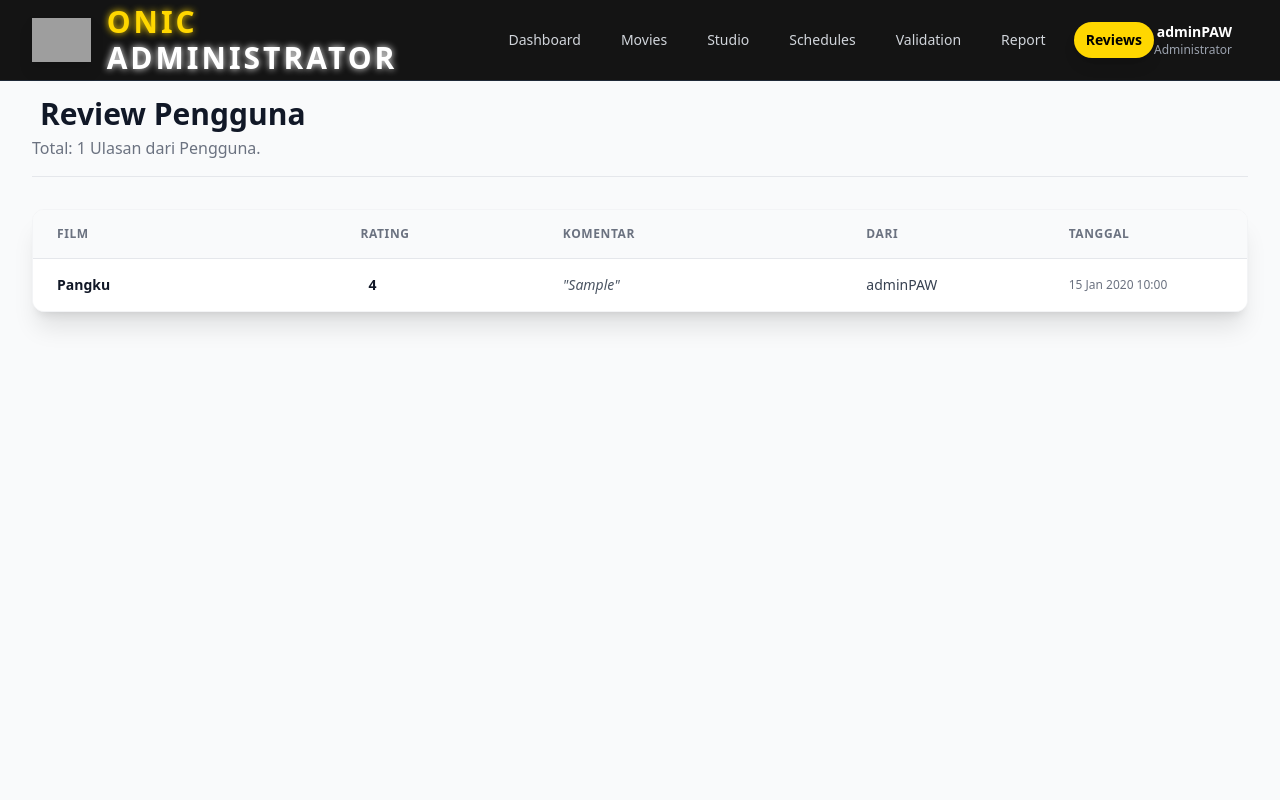
After one commit to zeovarince/PAW-Bioskop, a PHP site: page /admin/reviews.php in a window 1280 px wide. The commit adds this page. Run offline with PHP 8.4, Linux system fonts and the light colour scheme; a user stored in the database is signed in; data comes from the database, SQL or seed files in the repository; tables that the repository leaves empty hold one stand-in row (values such as "Sample post"); some libraries are stand-ins or nearby versions; grey boxes are pictures that could not be loaded.

Commit message:
add review (admin) + navbar update

```diff
--- a/admin/index.php
+++ b/admin/index.php
@@ -84,6 +84,7 @@ $tampil_soon = mysqli_query($conn, $query_soon);
                             <?php endif; ?>
                         </a>
                         <a href="report.php" class="text-gray-300 hover:text-cinemaRed px-3 py-2 rounded-md text-sm font-medium transition">Report</a>
+                        <a href="reviews.php" class="text-gray-300 hover:text-cinemaRed px-3 py-2 rounded-md text-sm font-medium transition">Reviews</a>
                     </div>
                 </div>
                 <div class="flex items-center gap-4">
@@ -174,6 +175,7 @@ $tampil_soon = mysqli_query($conn, $query_soon);
                                 <a href="manage_movie.php?id=<?= $movie['Id_movie'] ?>" class="mt-4 block w-full text-center bg-gray-100 hover:bg-cinemaRed hover:text-white text-gray-600 py-2 rounded-lg text-sm font-semibold transition">
                                     Edit Info
                                 </a>
+
                             </div>
                         </div>
                     <?php endwhile; ?>
--- a/admin/manage_studio.php
+++ b/admin/manage_studio.php
@@ -102,6 +102,7 @@ $all_studios = getStudios();
                         <a href="manage_studio.php" class="bg-cinemaGold text-black px-3 py-2 text-l rounded-full text-sm font-medium transition">Studios</a>
                         <a href="validation.php" class="text-gray-300 hover:text-cinemaRed px-3 py-2 rounded-md text-sm font-medium transition">Validation</a>
                         <a href="report.php" class="text-gray-300 hover:text-cinemaRed px-3 py-2 rounded-md text-sm font-medium transition">Report</a>
+                        <a href="reviews.php" class="text-gray-300 hover:text-cinemaRed px-3 py-2 rounded-md text-sm font-medium transition">Reviews</a>
                     </div>
                 </div>
 
--- a/admin/movies.php
+++ b/admin/movies.php
@@ -68,6 +68,7 @@ $movie_count = count($movies);
                         <a href="schedule.php" class="text-gray-300 hover:text-cinemaRed px-3 py-2 rounded-md text-sm font-medium transition">Schedules</a>
                         <a href="validation.php" class="text-gray-300 hover:text-cinemaRed px-3 py-2 rounded-md text-sm font-medium transition">Validation</a>
                         <a href="report.php" class="text-gray-300 hover:text-cinemaRed px-3 py-2 rounded-md text-sm font-medium transition">Report</a>
+                        <a href="reviews.php" class="text-gray-300 hover:text-cinemaRed px-3 py-2 rounded-md text-sm font-medium transition">Reviews</a>
                     </div>
                 </div>
 
--- a/admin/report.php
+++ b/admin/report.php
@@ -105,6 +105,8 @@ $result_transaksi = mysqli_query($conn, $query_transaksi);
                             Validation
                         </a>
                         <a href="report.php" class="bg-cinemaGold text-black-300 px-3 py-2 rounded-full text-sm font-medium transition">Report</a>
+                        <a href="reviews.php" class="text-gray-300 hover:text-cinemaRed px-3 py-2 rounded-md text-sm font-medium transition">Reviews</a>
+
                     </div>
                 </div>
 
--- /dev/null
+++ b/admin/reviews.php
@@ -0,0 +1,172 @@
+<?php
+session_start();
+if (!isset($_SESSION['login']) || $_SESSION['role'] != '1') {
+    header("Location: ../login.php");
+    exit;
+}
+include "../koneksi.php";
+include "../function.php"; // Memuat fungsi esc() dan getMovies()
+
+// Query untuk mengambil semua review dengan JOIN ke users dan movies
+$query_reviews = "
+    SELECT
+        r.rating,
+        r.komentar,
+        r.created_at,
+        u.username,
+        m.judul AS Judul_Film,
+        m.Id_movie
+    FROM reviews r
+    JOIN users u ON r.Id_user = u.Id_user
+    JOIN movies m ON r.Id_movie = m.Id_movie
+    ORDER BY r.created_at DESC
+";
+$result_reviews = mysqli_query($conn, $query_reviews);
+$review_count = mysqli_num_rows($result_reviews);
+$movies_list = getMovies(); // Untuk filter dropdown
+?>
+
+<!DOCTYPE html>
+<html lang="en">
+<head>
+    <meta charset="UTF-8">
+    <meta name="viewport" content="width=device-width, initial-scale=1.0">
+    <title>Manajemen Review - Onic Cinema Admin</title>
+    <link rel="icon" href="../logo.png">
+    <script src="https://cdn.tailwindcss.com"></script>
+    <link rel="stylesheet" href="https://unpkg.com/@phosphor-icons/web@2.1.1/src/css/icons.css">
+    <script>
+        tailwind.config = {
+            theme: {
+                extend: {
+                    colors: {
+                        cinemaBlack: '#141414',
+                        cinemaDark: '#1f1f1f',
+                        cinemaRed: '#E50914',
+                        cinemaGold: '#FFD700',
+                    }
+                }
+            }
+        }
+    </script>
+    <style>
+        .glass-nav {
+            background: rgba(20, 20, 20, 0.9);
+            backdrop-filter: blur(10px);
+        }
+        .star-fill {
+            color: #FFD700;
+        }
+    </style>
+</head>
+<body class="bg-gray-50 font-sans text-gray-800">
+
+    <!-- Navigasi Admin -->
+    <nav class="glass-nav fixed w-full z-50 bg-cinemaBlack border-b border-gray-800">
+        <div class="max-w-7xl mx-auto px-4 sm:px-6 lg:px-8">
+            <div class="flex items-center justify-between h-20">
+
+                <div class="flex items-center gap-4">
+                    <img src="../logo.png" alt="Onic Logo" class="h-11 w-auto object-contain drop-shadow-lg">
+                    <h1 class="text-3xl font-bold text-cinemaGold tracking-widest uppercase" style="text-shadow: 0px 0px 7px;">
+                        ONIC <span class="text-white">ADMINISTRATOR</span>
+                    </h1>
+                </div>
+
+                <div class="hidden md:block">
+                    <div class="ml-10 flex items-baseline space-x-4">
+                        <a href="index.php" class="text-gray-300 hover:text-cinemaRed px-3 py-2 rounded-md text-sm font-medium transition">Dashboard</a>
+                        <a href="movies.php" class="text-gray-300 hover:text-cinemaRed px-3 py-2 rounded-md text-sm font-medium transition">Movies</a>
+                        <a href="manage_studio.php" class="text-gray-300 hover:text-cinemaRed px-3 py-2 rounded-md text-sm font-medium transition">Studio</a>
+                        <a href="schedule.php" class="text-gray-300 hover:text-cinemaRed px-3 py-2 rounded-md text-sm font-medium transition">Schedules</a>
+                        <a href="validation.php" class="text-gray-300 hover:text-cinemaRed px-3 py-2 rounded-md text-sm font-medium transition">Validation</a>
+                        <a href="report.php" class="text-gray-300 hover:text-cinemaRed px-3 py-2 rounded-md text-sm font-medium transition">Report</a>
+                        <!-- Menu Review Aktif -->
+                        <a href="reviews.php" class="bg-cinemaGold text-black px-3 py-2 rounded-full text-sm font-bold transition shadow-lg">Reviews</a>
+                    </div>
+                </div>
+
+                <div class="flex items-center gap-4">
+                    <div class="hidden md:flex flex-col items-end">
+                        <span class="text-white text-sm font-bold"><?= isset($_SESSION['username']) ? $_SESSION['username'] : 'Admin' ?></span>
+                        <span class="text-gray-400 text-xs">Administrator</span>
+                    </div>
+                    <a href="../logout.php" class="text-gray-400 hover:text-white transition" title="Logout">
+                        <i class="ph ph-sign-out text-2xl"></i>
+                    </a>
+                </div>
+            </div>
+        </div>
+    </nav>
+
+    <!-- CONTENT -->
+    <div class="pt-24 pb-12 min-h-screen">
+        <div class="max-w-7xl mx-auto px-4 sm:px-6 lg:px-8">
+
+            <!-- Judul Halaman -->
+            <div class="mb-8 flex justify-between items-center border-b border-gray-200 pb-4">
+                <div>
+                    <h2 class="text-3xl font-extrabold text-gray-900 flex items-center gap-2">
+                        <i class="ph ph-star-half text-cinemaGold"></i> Review Pengguna
+                    </h2>
+                    <p class="text-gray-500 mt-1">Total: <?= $review_count ?> Ulasan dari Pengguna.</p>
+                </div>
+                <!-- Dropdown filter jika diperlukan (Dibiarkan sederhana dulu) -->
+            </div>
+
+            <!-- Tabel Daftar Reviews -->
+            <div class="bg-white shadow-xl rounded-xl overflow-hidden border border-gray-100">
+                <div class="overflow-x-auto">
+                    <table class="min-w-full divide-y divide-gray-200">
+                        <thead class="bg-gray-50">
+                            <tr>
+                                <th class="px-6 py-4 text-left text-xs font-bold text-gray-500 uppercase tracking-wider w-1/4">Film</th>
+                                <th class="px-6 py-4 text-left text-xs font-bold text-gray-500 uppercase tracking-wider w-1/6">Rating</th>
+                                <th class="px-6 py-4 text-left text-xs font-bold text-gray-500 uppercase tracking-wider w-1/4">Komentar</th>
+                                <th class="px-6 py-4 text-left text-xs font-bold text-gray-500 uppercase tracking-wider w-1/6">Dari</th>
+                                <th class="px-6 py-4 text-left text-xs font-bold text-gray-500 uppercase tracking-wider w-1/6">Tanggal</th>
+                            </tr>
+                        </thead>
+                        <tbody class="bg-white divide-y divide-gray-200">
+                            <?php if ($review_count > 0): ?>
+                                <?php while ($review = mysqli_fetch_assoc($result_reviews)): ?>
+                                    <tr>
+                                        <td class="px-6 py-4 text-sm font-bold text-gray-900">
+                                            <?= htmlspecialchars($review['Judul_Film']) ?>
+                                        </td>
+                                        <td class="px-6 py-4 whitespace-nowrap text-sm">
+                                            <span class="flex items-center">
+                                                <?php for ($i = 1; $i <= 5; $i++): ?>
+                                                    <i class="ph ph-star-fill text-lg <?= $review['rating'] >= $i ? 'star-fill' : 'text-gray-300' ?>"></i>
+                                                <?php endfor; ?>
+                                                <span class="ml-2 font-bold text-gray-900"><?= $review['rating'] ?></span>
+                                            </span>
+                                        </td>
+                                        <td class="px-6 py-4 text-sm italic text-gray-600 max-w-xs truncate" title="<?= htmlspecialchars($review['komentar']) ?>">
+                                            "<?= htmlspecialchars($review['komentar']) ?: '— Tidak ada komentar —' ?>"
+                                        </td>
+                                        <td class="px-6 py-4 text-sm font-medium text-gray-700">
+                                            <?= htmlspecialchars($review['username']) ?>
+                                        </td>
+                                        <td class="px-6 py-4 whitespace-nowrap text-xs text-gray-500">
+                                            <?= date('d M Y H:i', strtotime($review['created_at'])) ?>
+                                        </td>
+                                    </tr>
+                                <?php endwhile; ?>
+                            <?php else: ?>
+                                <tr>
+                                    <td colspan="5" class="px-6 py-10 text-center text-gray-500">
+                                        <i class="ph ph-speech-bubble-slashes text-5xl text-gray-300 mb-3 block"></i>
+                                        Belum ada ulasan yang diberikan oleh pengguna.
+                                    </td>
+                                </tr>
+                            <?php endif; ?>
+                        </tbody>
+                    </table>
+                </div>
+            </div>
+
+        </div>
+    </div>
+</body>
+</html>
--- a/admin/schedule.php
+++ b/admin/schedule.php
@@ -114,6 +114,7 @@ if (file_exists("../koneksi.php")) { // Cek file koneksi jika perlu, tapi sudah
                             <?php endif; ?>
                         </a>
                         <a href="report.php" class="text-gray-300 hover:text-cinemaRed px-3 py-2 rounded-md text-sm font-medium transition">Report</a>
+                        <a href="reviews.php" class="text-gray-300 hover:text-cinemaRed px-3 py-2 rounded-md text-sm font-medium transition">Reviews</a>
                     </div>
                 </div>
 
--- a/admin/studio_admin.php
+++ b/admin/studio_admin.php
@@ -169,6 +169,7 @@ tailwind.config = {
                    class="text-gray-300 hover:text-cinemaRed">
                    Report
                 </a>
+                <a href="reviews.php" class="text-gray-300 hover:text-cinemaRed px-3 py-2 rounded-md text-sm font-medium transition">Reviews</a>
 
                 <!-- ADMIN INFO -->
                 <div class="flex items-center gap-3 pl-6 border-l border-gray-700">
--- a/admin/validation.php
+++ b/admin/validation.php
@@ -121,6 +121,9 @@ $badge_nav = mysqli_fetch_assoc($q_badge)['total'];
                         </a>
 
                         <a href="report.php" class="text-gray-300 hover:text-cinemaRed px-3 py-2 rounded-md text-sm font-medium transition">Report</a>
+
+                        <a href="reviews.php" class="text-gray-300 hover:text-cinemaRed px-3 py-2 rounded-md text-sm font-medium transition">Reviews</a>
+
                     </div>
                 </div>
 
```
